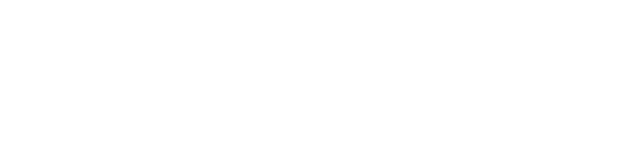
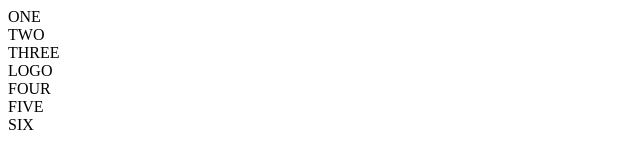
Before and after one commit to banch0u/basic-header, a plain HTML site: page index.html in a window 1280 px wide. Shown: the whole page, without its empty margins (0-640 px from the left). Drawn offline with Linux system fonts and the light colour scheme.

Commit message:
added html sceleton

```diff
--- a/index.html
+++ b/index.html
@@ -7,6 +7,14 @@
     <title>Header</title>
 </head>
 <body>
-
+    <div class="headerContainer">
+        <div class="elements">ONE</div>
+        <div class="elements">TWO</div>
+        <div class="elements">THREE</div>
+        <div class="logo">LOGO</div>
+        <div class="elements">FOUR</div>
+        <div class="elements">FIVE</div>
+        <div class="elements">SIX</div>
+    </div>
 </body>
 </html>
```
